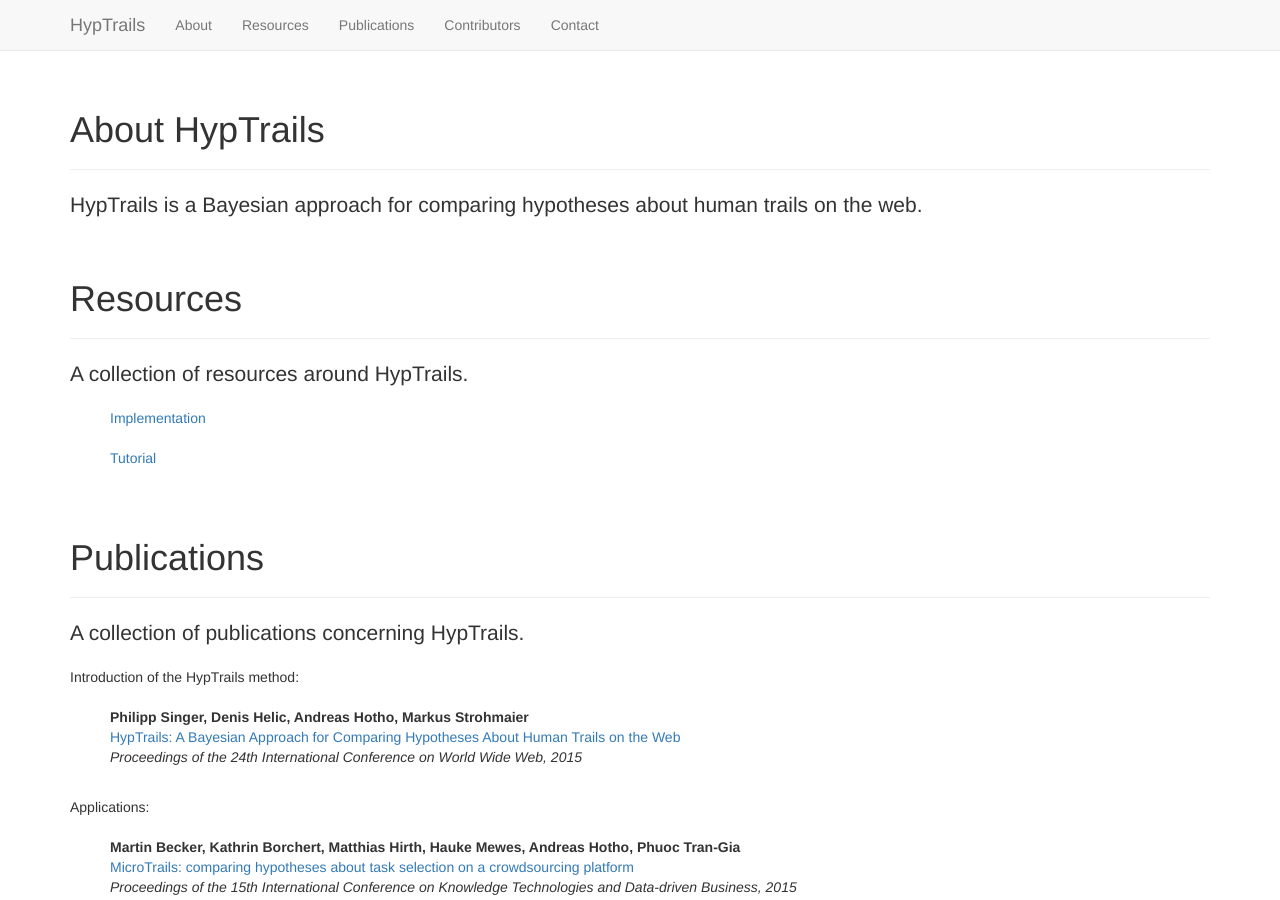
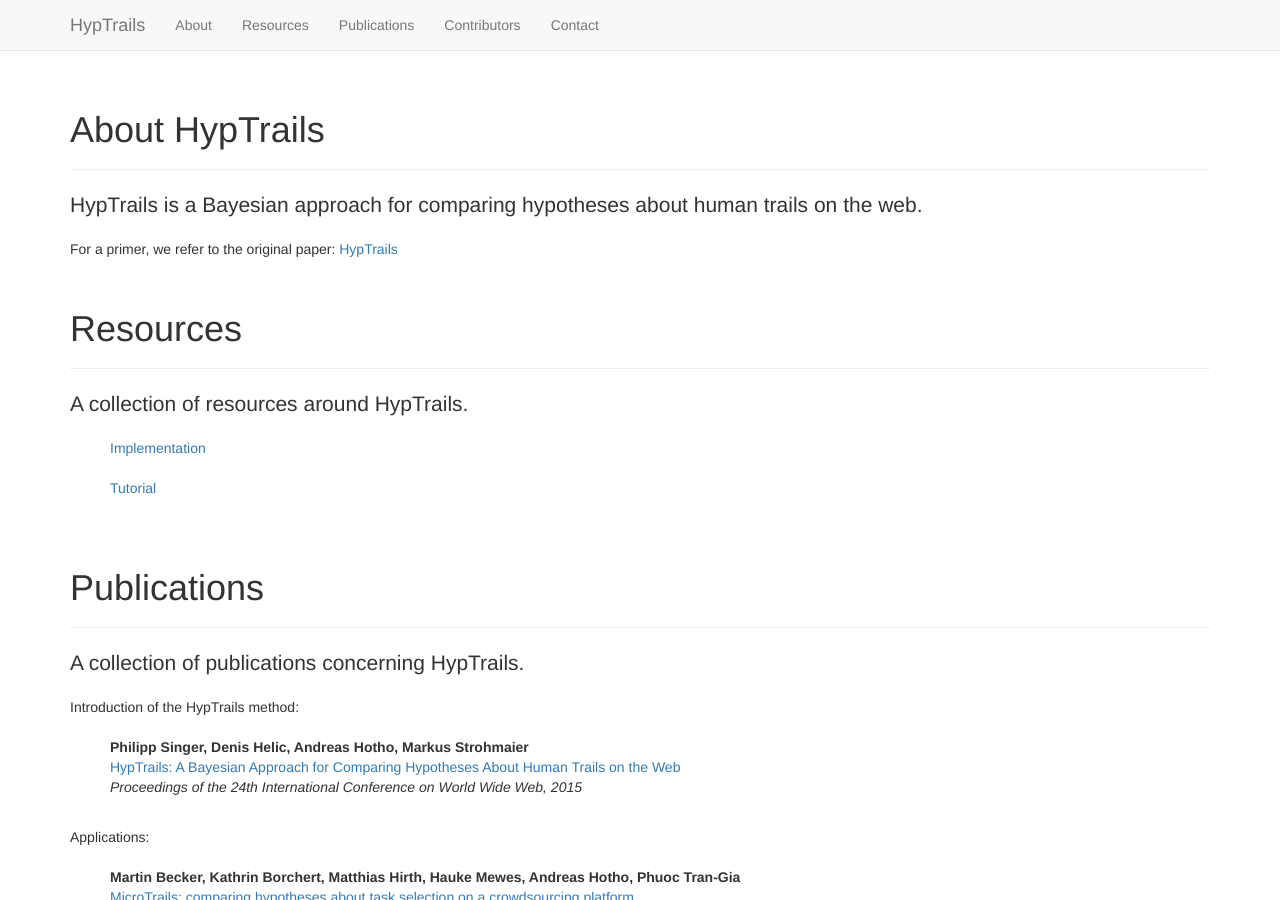
Before and after one commit to hyptrails/hyptrails.github.io, a Jekyll site: the page built from index.html, in a window 1280 px wide and 900 px high. Built offline with Jekyll 4.4.1, drawn with Linux system fonts in a browser that asks for light colours; some of the changed lines change nothing that is shown.

Commit message:
Update description section and links

```diff
--- a/index.html
+++ b/index.html
@@ -8,6 +8,7 @@ layout: default
 	</div>
 	<p class="lead">HypTrails is a Bayesian approach for comparing hypotheses about human trails on the web.</p>
 	<p>
+		For a primer, we refer to the original paper: <a href="http://www.www2015.it/documents/proceedings/proceedings/p1003.pdf">HypTrails</a>
 	</p>
 </div>
 
@@ -37,7 +38,7 @@ layout: default
 		<ul>
 			<li class="details">
 				<b>Philipp Singer, Denis Helic, Andreas Hotho, Markus Strohmaier</b><br/>
-				<a href="https://www.google.de/url?sa=t&rct=j&q=&esrc=s&source=web&cd=2&cad=rja&uact=8&ved=0ahUKEwigyv-Cg-PJAhVOhhoKHf8dC2cQFgguMAE&url=http%3A%2F%2Fwww.www2015.it%2Fdocuments%2Fproceedings%2Fproceedings%2Fp1003.pdf&usg=AFQjCNHbQQXmNK8yJeHo5Zav6endQDKInw&sig2=Ya-rY6p135WXns2ZFYCwew">HypTrails: A Bayesian Approach for Comparing Hypotheses About Human Trails on the Web</a><br/>
+				<a href="http://www.www2015.it/documents/proceedings/proceedings/p1003.pdf">HypTrails: A Bayesian Approach for Comparing Hypotheses About Human Trails on the Web</a><br/>
 				<i>Proceedings of the 24th International Conference on World Wide Web, 2015</i>
 			</li>
 		</ul>
```
